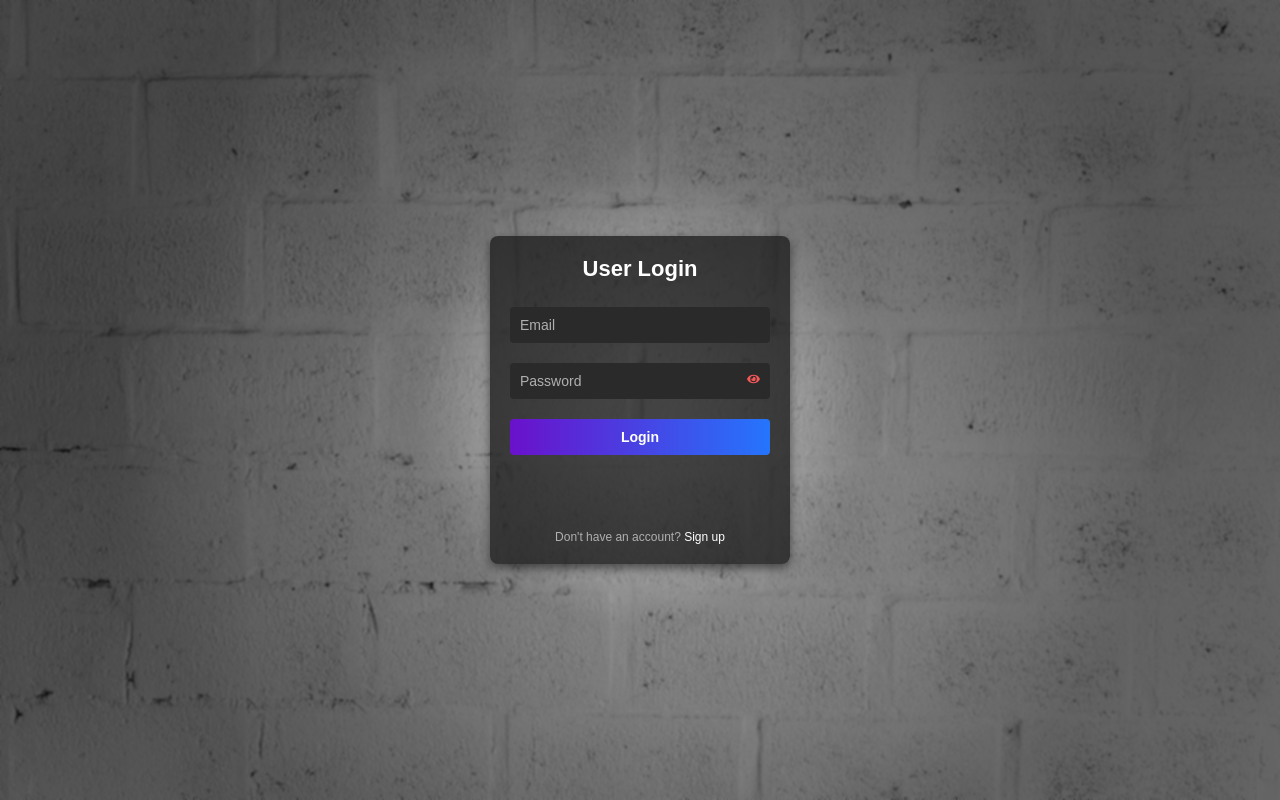
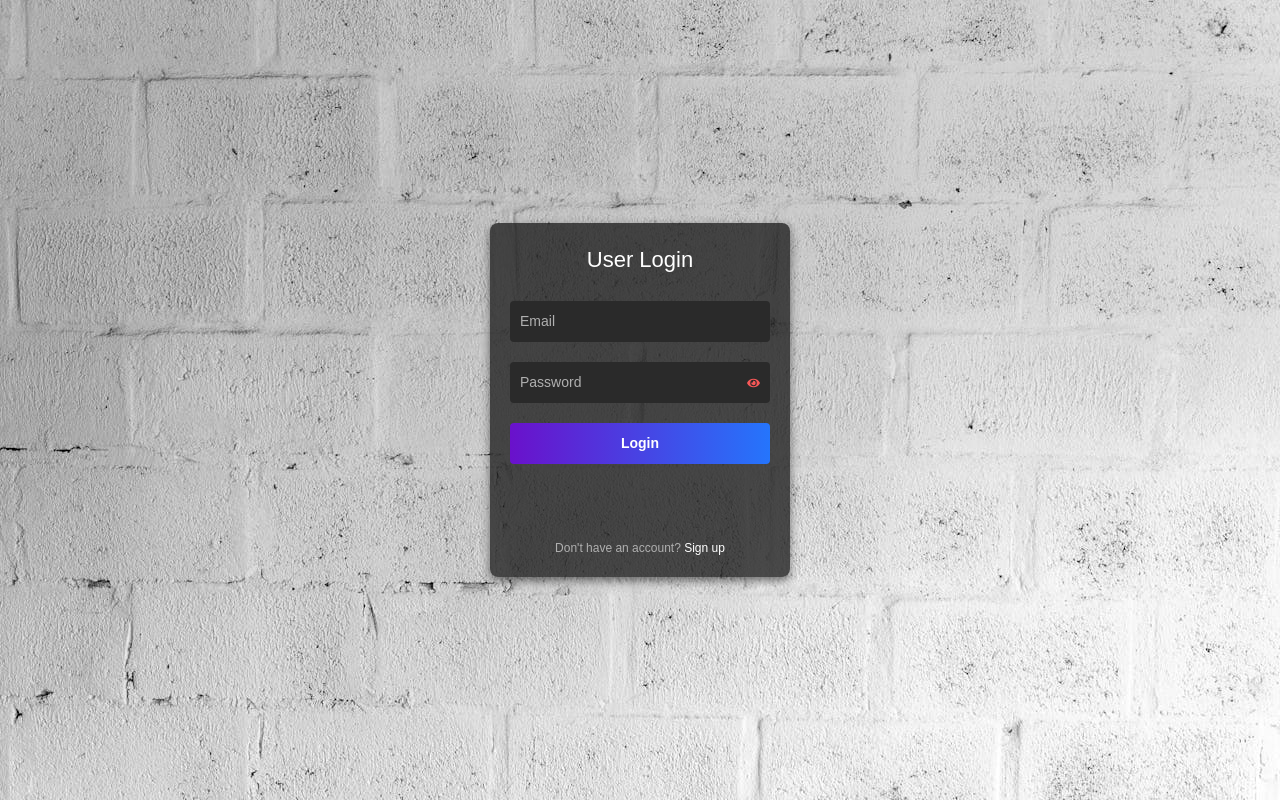
Before and after one commit to roshannoonoottil/Second_Main_Project, a React (Vite) app in the folder Clint/: page / in a window 1280 px wide. Built offline with nearby package versions, Linux system fonts and the light colour scheme.

Commit message:
styles removed

```diff
--- a/Clint/package.json
+++ b/Clint/package.json
@@ -12,7 +12,7 @@
   "dependencies": {
     "@react-oauth/google": "^0.12.1",
     "@reduxjs/toolkit": "^2.5.1",
-    "@tailwindcss/vite": "^4.0.9",
+    "@tailwindcss/vite": "^4.1.11",
     "axios": "^1.7.9",
     "jwt-decode": "^4.0.0",
     "react": "^18.3.1",
@@ -35,7 +35,7 @@
     "eslint-plugin-react-refresh": "^0.4.16",
     "globals": "^15.14.0",
     "postcss": "^8.5.3",
-    "tailwindcss": "^4.1.7",
+    "tailwindcss": "^4.1.11",
     "typescript": "~5.6.2",
     "typescript-eslint": "^8.18.2",
     "vite": "^6.0.5"
--- a/Clint/src/App.tsx
+++ b/Clint/src/App.tsx
@@ -1,43 +1,16 @@
-import { useState, useEffect, lazy, Suspense } from 'react';
+import { lazy, Suspense } from 'react';
 import { BrowserRouter as Router, Route, Routes } from 'react-router-dom';
 
 const SignUp = lazy(() => import('./Components/User/SignUp/SignUp'));
 const Login = lazy(() => import('./Components/User/Login/Login'));
 const AdminLogin = lazy(() => import('./Components/Admin/Login/Adminlogin'));
-const TestComponent = lazy(()=>import('./Components/TestComponent'))
+const TestComponent = lazy(() => import('./Components/TestComponent'));
 const Home = lazy(() => import('./Components/User/Home/Body/Body'));
 const Dashboard = lazy(() => import('./Components/Admin/Dashboard/Dashboard'));
 const CompleteProfile = lazy(() => import('./Components/User/CompletProfile/CompleteProfile'));
-const CreatePost = lazy(()=> import('./Components/User/Post/CreatePost'))
-
+const CreatePost = lazy(() => import('./Components/User/Post/CreatePost'));
 
 function App() {
-  const [shadowStyle, setShadowStyle] = useState({
-    left: '50%',
-    top: '50%',
-  });
-
-  const handleMouseMove = (e:MouseEvent) => {
-    const { clientX, clientY } = e;
-    const windowWidth = window.innerWidth;
-    const windowHeight = window.innerHeight;
-
-    const xPercent = (clientX / windowWidth) * 100;
-    const yPercent = (clientY / windowHeight) * 100;
-
-    setShadowStyle({
-      left: `${xPercent}%`,
-      top: `${yPercent}%`,
-    });
-  };
-
-  useEffect(() => {
-    window.addEventListener('mousemove', handleMouseMove);
-    return () => {
-      window.removeEventListener('mousemove', handleMouseMove);
-    };
-  }, []);
-
   return (
     <div
       style={{
@@ -45,57 +18,28 @@ function App() {
         width: '100vw',
         margin: 0,
         padding: 0,
-        overflow: 'hidden',
-        position: 'relative',
-        backgroundImage: "url('/pexels-italo-melo-248867-2378959.jpg')", // Background image
+        display: 'flex',
+        justifyContent: 'center',
+        alignItems: 'center',
+        backgroundImage: "url('/pexels-italo-melo-248867-2378959.jpg')",
         backgroundSize: 'cover',
         backgroundPosition: 'center',
       }}
     >
-      {/* Shadow effect layer (applies on top of everything) */}
-      <div
-        style={{
-          position: 'absolute',
-          width: '100%',
-          height: '100%',
-          pointerEvents: 'none', // Allows interaction with other components
-          background: `radial-gradient(circle at ${shadowStyle.left} ${shadowStyle.top}, rgba(0, 0, 0, 0) 5%, rgba(0, 0, 0, 0.4) 30%, rgba(0, 0, 0, 0.6) 70%)`,
-          backdropFilter: 'blur(1px)', // Adds slight blur for a natural effect
-          transition: 'background 0.2s ease-out',
-          zIndex: 1, // Places it above the background but below the content
-        }}
-      ></div>
-
-      {/* Main Content (UI Components) */}
-      <div
-        style={{
-          position: 'relative',
-          zIndex: 2, // Ensures the UI stays above the shadow effect
-          width: '100%',
-          height: '100%', // Added to make sure this container fills the parent's height
-          display:'flex',
-          justifyContent: 'center',
-          alignItems: 'center',
-        }}
-      >
       <Router>
-          <Suspense fallback={<div style={{ color: 'red' }}>Loading...</div>}>
+        <Suspense fallback={<div>Loading...</div>}>
           <Routes>
-
             <Route path='/' element={<Login />} />
             <Route path='/signup' element={<SignUp />} />
-              <Route path='/home' element={<Home/>}/>
-              <Route path='/complete-profile' element={<CompleteProfile/>}/>
-
+            <Route path='/home' element={<Home />} />
+            <Route path='/complete-profile' element={<CompleteProfile />} />
             <Route path='/admin' element={<AdminLogin />} />
-              <Route path='/test' element={<TestComponent/>}/>
-              <Route path='/dashboard' element={<Dashboard/>}/>
-
-              <Route path='/create' element={<CreatePost/>}/>
+            <Route path='/test' element={<TestComponent />} />
+            <Route path='/dashboard' element={<Dashboard />} />
+            <Route path='/create' element={<CreatePost />} />
           </Routes>
         </Suspense>
       </Router>
-      </div>
     </div>
   );
 }
--- a/Clint/src/index.css
+++ b/Clint/src/index.css
@@ -1,12 +1 @@
-/* src/index.css or your primary input CSS file for Tailwind CSS v4.0 */
-
-@tailwind utilities; /* Only this one is needed for v4 */
-
-/* Your custom CSS follows below */
-body {
-  margin: 0;
-  display: flex;
-  place-items: center;
-  min-width: 320px;
-  min-height: 100vh;
-}
+@import "tailwindcss";
--- a/Clint/vite.config.ts
+++ b/Clint/vite.config.ts
@@ -5,7 +5,7 @@ import tailwindcss from '@tailwindcss/vite'
 // https://vite.dev/config/
 export default defineConfig({
   plugins: [
-    tailwindcss(),
-    react()
+    react(),
+    tailwindcss()
   ],
 })
```
Also changed, not shown: 1 other file (tests, documents, lock files or other folders). Lines whose indentation alone changed are shown as unchanged.
